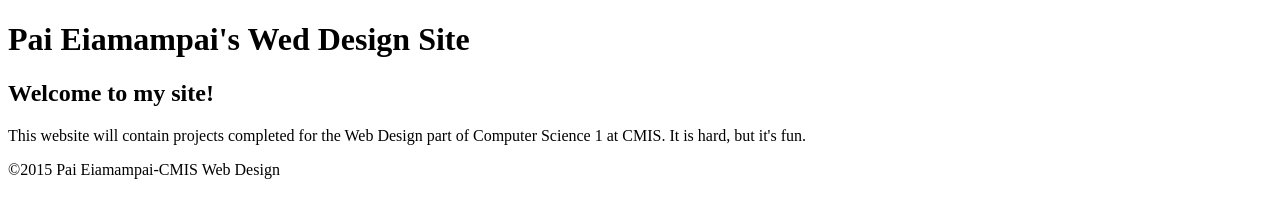
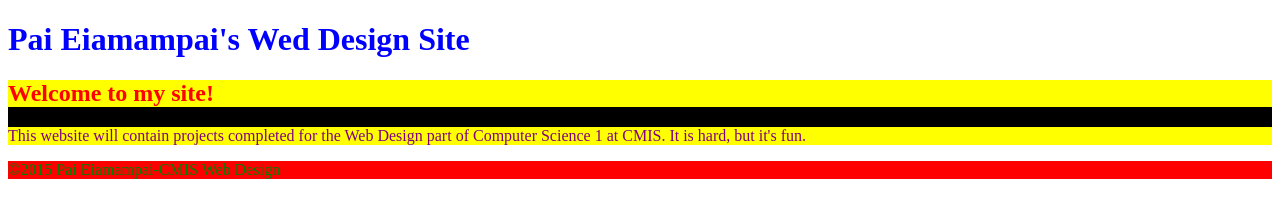
Before and after one commit to pai2365-cmis/pai2365-cmis-wd, a plain HTML site: page index.html in a window 1280 px wide. Drawn offline with Linux system fonts and the light colour scheme.

Commit message:
I added my ss to it

```diff
--- a/index.html
+++ b/index.html
@@ -5,6 +5,7 @@
 			Pai's Wed Design Site
 		</title>
 		<meta charset="utf-8"/>
+		<link rel="stylesheet" href="main.css" type="text/css">
 	</head>
 	<body>
 		<header>
```
